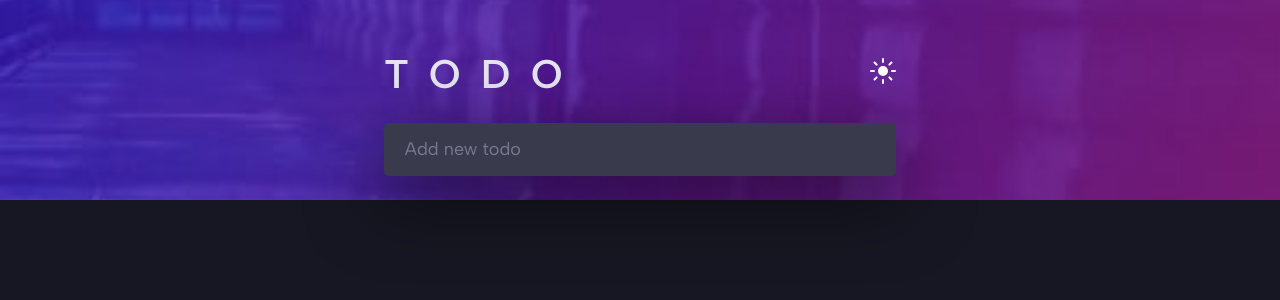
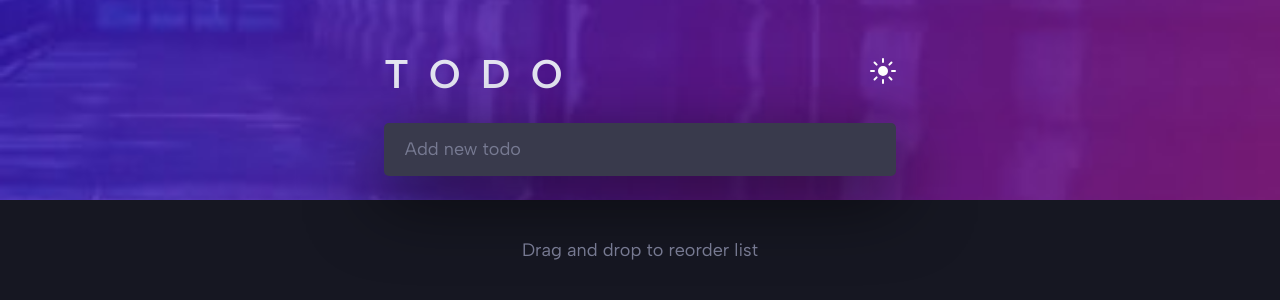
Before and after one commit to bravoosonja/react-todo, a React (Create React App) app: page / in a window 1280 px wide. Shown: the top 300 px of the page. Built offline with nearby package versions, Linux system fonts and the light colour scheme.

Commit message:
Render footer

```diff
--- a/src/App.js
+++ b/src/App.js
@@ -4,6 +4,7 @@ import Header from "./components/Header";
 import NewTodo from "./components/NewTodo";
 import TodoItem from "./components/TodoItem";
 import Todos from "./components/Todos";
+import Footer from "./components/Footer";
 // hooks
 import { useLightMode } from "./hooks/useLightMode";
 // styles
@@ -23,11 +24,22 @@ function App() {
       <Wrapper>
         <Overlay>
           <Header theme={theme} toggleTheme={themeToggler} />
-          <NewTodo />
-          <TodoItem />
-          <Todos />
+          <main>
+            <section>
+              <NewTodo />
+            </section>
+            <section>
+              <TodoItem />
+            </section>
+            <section>
+              <Todos />
+            </section>
+          </main>
         </Overlay>
       </Wrapper>
+      <footer>
+        <Footer />
+      </footer>
     </ThemeProvider>
   );
 }
@@ -40,7 +52,6 @@ const Wrapper = styled.div`
   width: 100%;
   height: 100%;
   position: relative;
-
   background-position: center;
   background-repeat: no-repeat;
   background-size: cover;
--- a/src/components/Footer.js
+++ b/src/components/Footer.js
@@ -1,3 +1,21 @@
+import styled from "styled-components";
+
 export default function Footer() {
-  return <div>footer</div>;
+  return (
+    <StyledFooter>
+      <p>Drag and drop to reorder list</p>
+    </StyledFooter>
+  );
 }
+
+const StyledFooter = styled.div`
+  display: flex;
+  justify-content: center;
+  align-items: center;
+  position: relative;
+  bottom: 0;
+  padding: 2.5rem;
+  p {
+    color: ${({ theme }) => theme.subText};
+  }
+`;
--- a/src/components/TodoItem.js
+++ b/src/components/TodoItem.js
@@ -1,5 +1,5 @@
 import styled from "styled-components";
 
-export default function TodoItem({ text, onRemoveTodo }) {
-  return <p onClick={onRemoveTodo}>{text}</p>;
+export default function TodoItem(props) {
+  return <p onClick={props.onRemoveTodo}>{props.text}</p>;
 }
--- a/src/components/Todos.js
+++ b/src/components/Todos.js
@@ -1,3 +1,4 @@
+import styled from "styled-components";
 import { useContext } from "react";
 import TodoItem from "./TodoItem";
 import { TodoContext } from "../store/todo-context";
@@ -6,7 +7,7 @@ export default function Todos() {
   const todoCtx = useContext(TodoContext);
 
   return (
-    <>
+    <Wrapper>
       {todoCtx.items.map((item) => (
         <TodoItem
           key={item.id}
@@ -14,6 +15,13 @@ export default function Todos() {
           onRemoveTodo={todoCtx.removeTodo.bind(null, item.id)}
         />
       ))}
-    </>
+    </Wrapper>
   );
 }
+
+const Wrapper = styled.div`
+  display: flex;
+  justify-content: center;
+  align-items: center;
+  width: 40vw;
+`;
```
